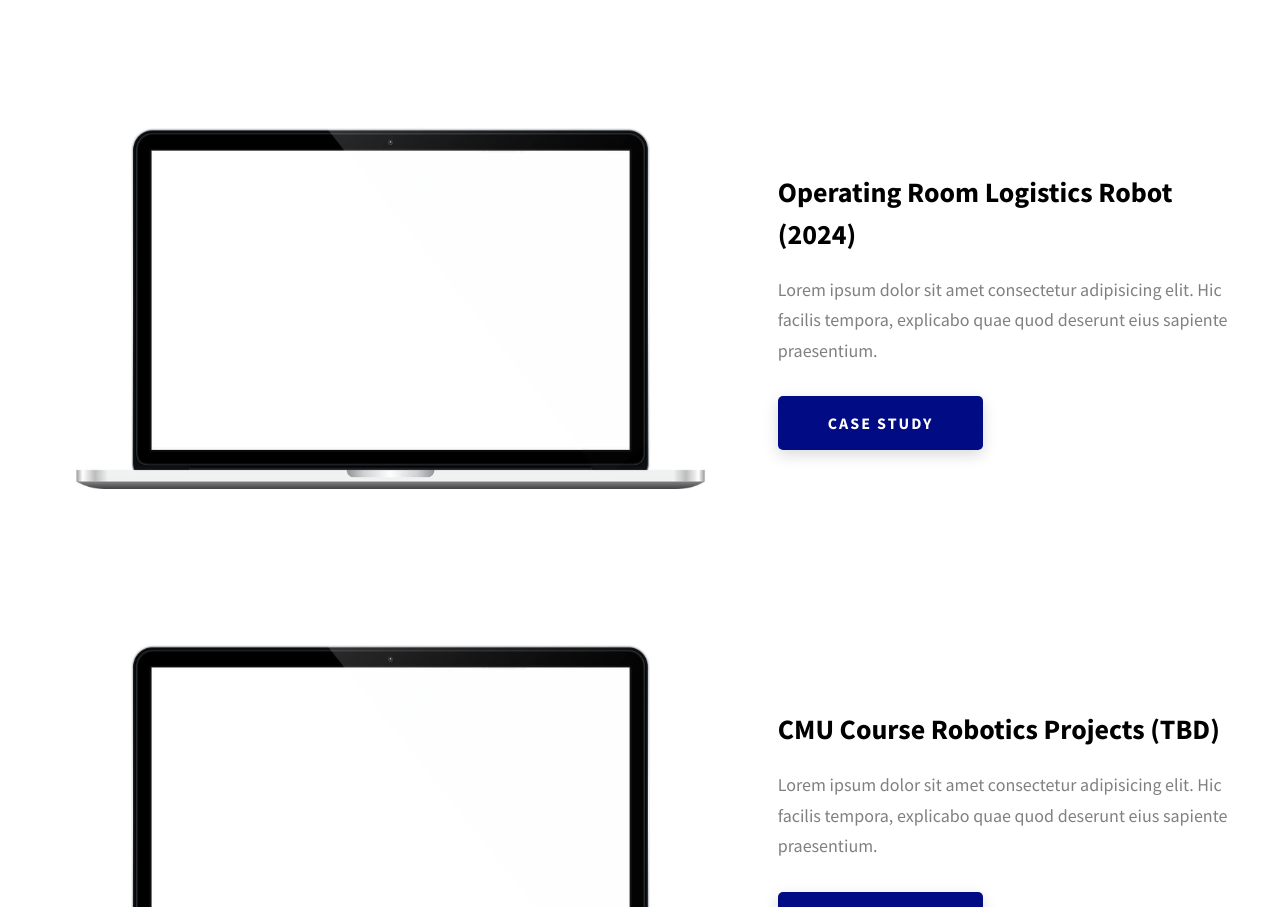
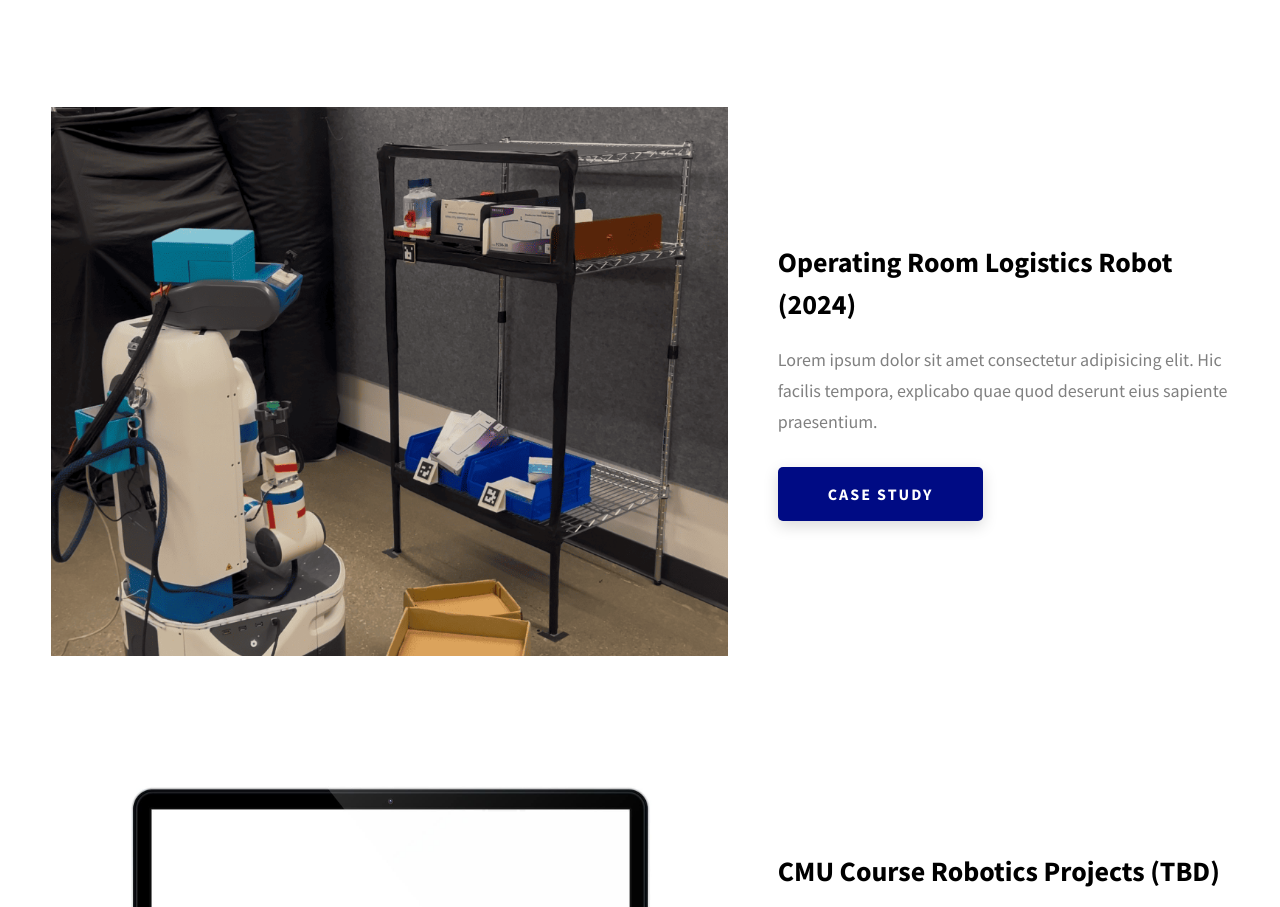
Before and after one commit to robertkim1221/robertkim1221.github.io, a website: page index.html in a window 1280 px wide. Shown: the part 2415-3322 px from the top of the page. Drawn offline with Linux system fonts and the light colour scheme.

Commit message:
Added image

```diff
--- a/index.html
+++ b/index.html
@@ -236,7 +236,7 @@
           <div class="projects__row">
             <div class="projects__row-img-cont">
               <img
-                src="./assets/jpeg/project-mockup-example.jpeg"
+                src="./assets/png/orb_project.png"
                 alt="Software Screenshot"
                 class="projects__row-img"
                 loading="lazy"
```
